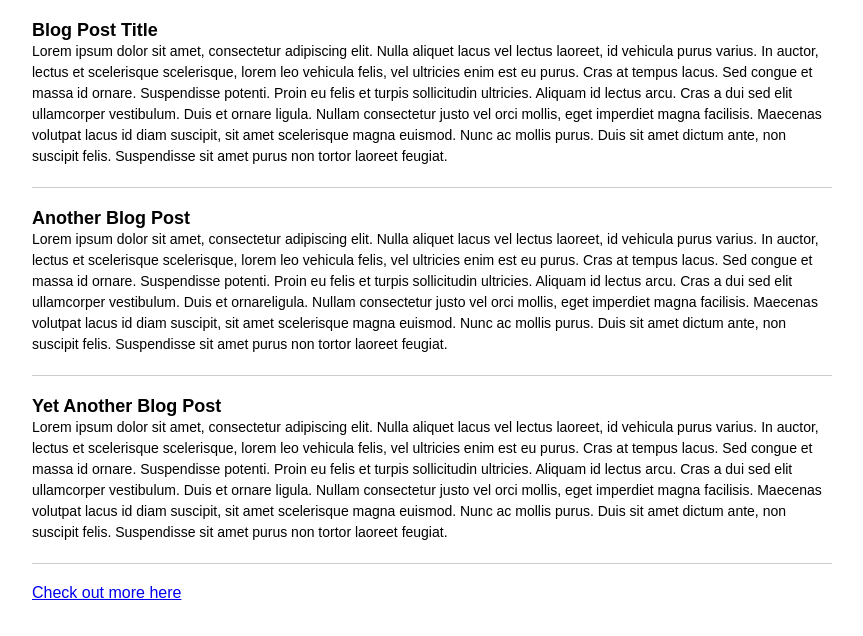
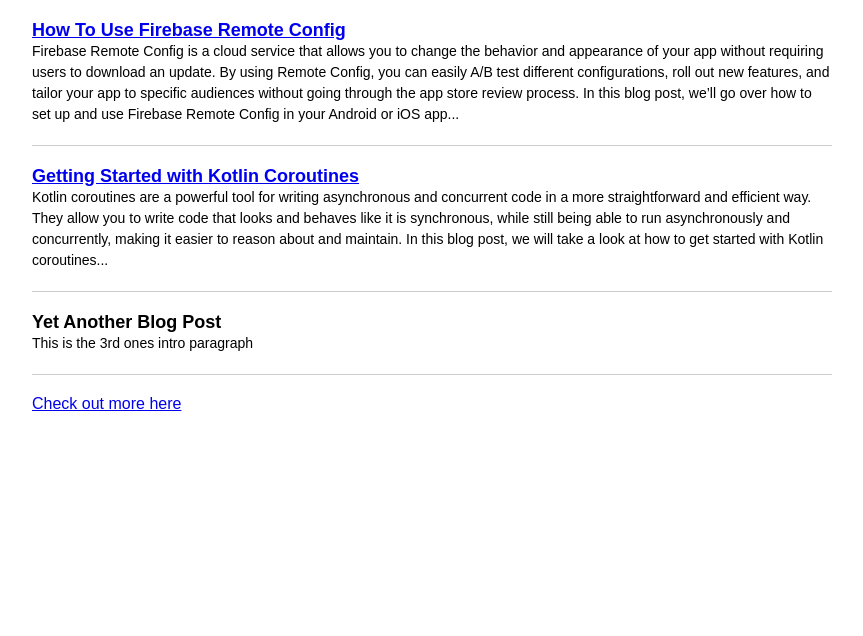
Before and after one commit to MichaelHighsmith/IfElseStudios, a plain HTML site: page html/tutorials.html in a window 1280 px wide. Shown: the whole page, without its empty margins (208-1071 px from the left). Drawn offline with Linux system fonts and the light colour scheme.

Commit message:
Added links to medium

```diff
--- a/html/tutorials.html
+++ b/html/tutorials.html
@@ -39,16 +39,20 @@
   <div class="container">
     <ul class="posts">
       <li class="post">
-        <h3>Blog Post Title</h3>
-        <p>Lorem ipsum dolor sit amet, consectetur adipiscing elit. Nulla aliquet lacus vel lectus laoreet, id vehicula purus varius. In auctor, lectus et scelerisque scelerisque, lorem leo vehicula felis, vel ultricies enim est eu purus. Cras at tempus lacus. Sed congue et massa id ornare. Suspendisse potenti. Proin eu felis et turpis sollicitudin ultricies. Aliquam id lectus arcu. Cras a dui sed elit ullamcorper vestibulum. Duis et ornare ligula. Nullam consectetur justo vel orci mollis, eget imperdiet magna facilisis. Maecenas volutpat lacus id diam suscipit, sit amet scelerisque magna euismod. Nunc ac mollis purus. Duis sit amet dictum ante, non suscipit felis. Suspendisse sit amet purus non tortor laoreet feugiat.</p>
+        <a href="https://medium.com/@ifelsestudiostutorials/how-to-use-firebase-remote-config-ed8dcee9eb6a">
+          <h3>How To Use Firebase Remote Config</h3>
+        </a>
+        <p>Firebase Remote Config is a cloud service that allows you to change the behavior and appearance of your app without requiring users to download an update. By using Remote Config, you can easily A/B test different configurations, roll out new features, and tailor your app to specific audiences without going through the app store review process. In this blog post, we’ll go over how to set up and use Firebase Remote Config in your Android or iOS app...</p>
       </li>
       <li class="post">
-        <h3>Another Blog Post</h3>
-        <p>Lorem ipsum dolor sit amet, consectetur adipiscing elit. Nulla aliquet lacus vel lectus laoreet, id vehicula purus varius. In auctor, lectus et scelerisque scelerisque, lorem leo vehicula felis, vel ultricies enim est eu purus. Cras at tempus lacus. Sed congue et massa id ornare. Suspendisse potenti. Proin eu felis et turpis sollicitudin ultricies. Aliquam id lectus arcu. Cras a dui sed elit ullamcorper vestibulum. Duis et ornareligula. Nullam consectetur justo vel orci mollis, eget imperdiet magna facilisis. Maecenas volutpat lacus id diam suscipit, sit amet scelerisque magna euismod. Nunc ac mollis purus. Duis sit amet dictum ante, non suscipit felis. Suspendisse sit amet purus non tortor laoreet feugiat.</p>
+        <a href="https://medium.com/@ifelsestudiostutorials/getting-started-with-kotlin-coroutines-74428ce14034">
+          <h3>Getting Started with Kotlin Coroutines</h3>
+        </a>
+        <p>Kotlin coroutines are a powerful tool for writing asynchronous and concurrent code in a more straightforward and efficient way. They allow you to write code that looks and behaves like it is synchronous, while still being able to run asynchronously and concurrently, making it easier to reason about and maintain. In this blog post, we will take a look at how to get started with Kotlin coroutines...</p>
       </li>
       <li class="post">
       <h3>Yet Another Blog Post</h3>
-      <p>Lorem ipsum dolor sit amet, consectetur adipiscing elit. Nulla aliquet lacus vel lectus laoreet, id vehicula purus varius. In auctor, lectus et scelerisque scelerisque, lorem leo vehicula felis, vel ultricies enim est eu purus. Cras at tempus lacus. Sed congue et massa id ornare. Suspendisse potenti. Proin eu felis et turpis sollicitudin ultricies. Aliquam id lectus arcu. Cras a dui sed elit ullamcorper vestibulum. Duis et ornare ligula. Nullam consectetur justo vel orci mollis, eget imperdiet magna facilisis. Maecenas volutpat lacus id diam suscipit, sit amet scelerisque magna euismod. Nunc ac mollis purus. Duis sit amet dictum ante, non suscipit felis. Suspendisse sit amet purus non tortor laoreet feugiat.</p>
+      <p>This is the 3rd ones intro paragraph</p>
       </li>
       <a href="https://medium.com/@ifelsestudiostutorials">Check out more here</a>
       </ul>
```
Also changed, not shown: index.html (+1 -1 lines).
